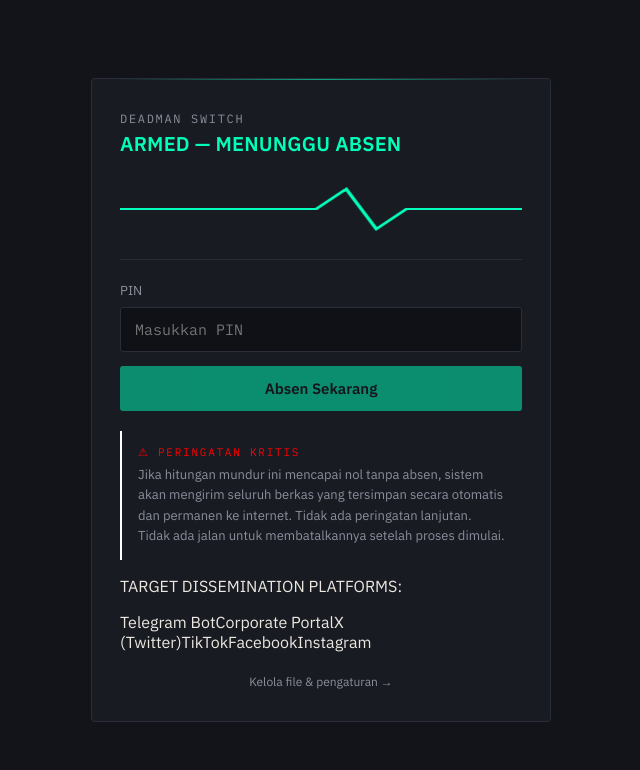
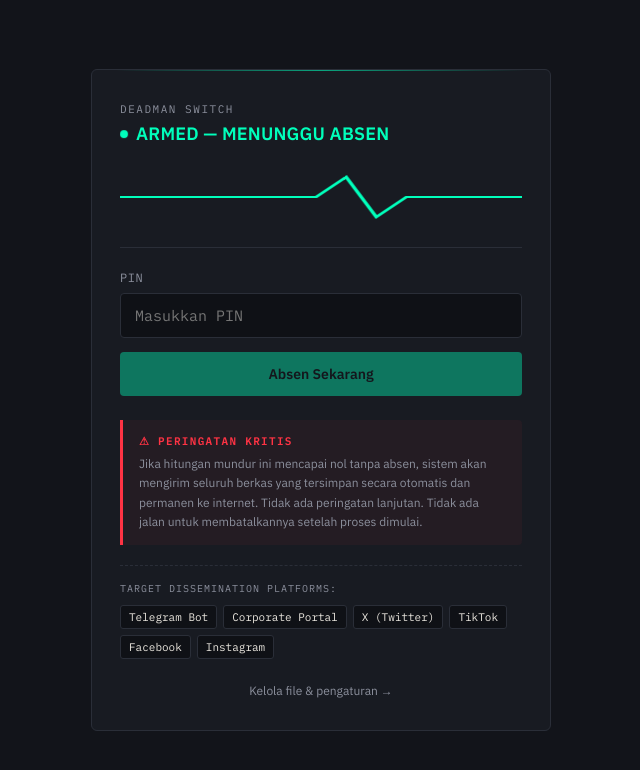
Before and after one commit to zero-route/DeadMan-Switch, a Next.js app: page / in a window 1280 px wide. Shown: the top 770 px of the page, without its empty margins (319-959 px from the left). Built offline with nearby package versions, Linux system fonts and the light colour scheme; no server answers.

Commit message:
update tampilan globals.css

```diff
--- a/app/globals.css
+++ b/app/globals.css
@@ -6,7 +6,7 @@
   --text-dim: #8b8f9c;
   --calm: #00FFBB;
   --warn: #FFFFFF;
-  --war: #FF0000;
+  --war: #FF3344;
 }
 
 * {
@@ -36,21 +36,44 @@ body {
 }
 
 .panel {
+  position: relative;
   width: 100%;
   max-width: 460px;
   background: var(--panel);
   border: 1px solid var(--line);
-  border-radius: 4px;
+  border-radius: 6px;
   padding: 32px 28px;
+}
+
+.panel::before {
+  content: "";
+  position: absolute;
+  top: 0;
+  left: 24px;
+  right: 24px;
+  height: 1px;
+  background: linear-gradient(90deg, transparent, var(--calm), transparent);
+  opacity: 0.6;
 }
 
 .eyebrow {
   font-family: var(--font-mono), monospace;
-  font-size: 12px;
+  font-size: 11px;
   letter-spacing: 0.14em;
   text-transform: uppercase;
   color: var(--text-dim);
-  margin: 0 0 4px;
+  margin: 0 0 6px;
+}
+
+/* Status ARMED & Dot Pulse */
+h1 {
+  display: flex;
+  align-items: center;
+  gap: 8px;
+  font-size: 18px;
+  font-weight: 600;
+  margin: 0 0 24px;
+  letter-spacing: 0.01em;
 }
 
 .status-armed {
@@ -58,14 +81,40 @@ body {
 }
 
 .status-triggered {
-  color: var(--warn);
+  color: var(--war);
 }
 
-h1 {
-  font-size: 20px;
-  font-weight: 600;
-  margin: 0 0 24px;
-  letter-spacing: 0.01em;
+.status-dot {
+  width: 8px;
+  height: 8px;
+  border-radius: 50%;
+  display: inline-block;
+}
+
+.status-dot.armed {
+  background-color: var(--calm);
+  box-shadow: 0 0 8px var(--calm);
+  animation: dot-pulse 2s infinite;
+}
+
+.status-dot.triggered {
+  background-color: var(--war);
+  box-shadow: 0 0 8px var(--war);
+}
+
+@keyframes dot-pulse {
+  0% {
+    transform: scale(0.95);
+    box-shadow: 0 0 0 0 rgba(0, 255, 187, 0.7);
+  }
+  70% {
+    transform: scale(1);
+    box-shadow: 0 0 0 6px rgba(0, 255, 187, 0);
+  }
+  100% {
+    transform: scale(0.95);
+    box-shadow: 0 0 0 0 rgba(0, 255, 187, 0);
+  }
 }
 
 .pulse-wrap {
@@ -115,9 +164,11 @@ h1 {
 
 .field-label {
   display: block;
-  font-size: 13px;
+  font-size: 12px;
+  font-family: var(--font-mono), monospace;
   color: var(--text-dim);
   margin-bottom: 8px;
+  letter-spacing: 0.05em;
 }
 
 input[type="password"],
@@ -125,12 +176,13 @@ input[type="text"] {
   width: 100%;
   background: #0f1116;
   border: 1px solid var(--line);
-  border-radius: 3px;
+  border-radius: 4px;
   color: var(--text);
   padding: 12px 14px;
   font-size: 15px;
   font-family: var(--font-mono), monospace;
   outline: none;
+  transition: border-color 0.2s ease;
 }
 
 input[type="password"]:focus,
@@ -144,16 +196,17 @@ button {
   background: var(--calm);
   color: #0f1116;
   border: none;
-  border-radius: 3px;
+  border-radius: 4px;
   padding: 13px 14px;
-  font-size: 15px;
+  font-size: 14px;
   font-weight: 600;
   font-family: var(--font-sans), sans-serif;
   cursor: pointer;
+  transition: opacity 0.2s ease;
 }
 
 button:disabled {
-  opacity: 0.5;
+  opacity: 0.4;
   cursor: not-allowed;
 }
 
@@ -169,10 +222,66 @@ input:focus-visible {
   color: var(--text-dim);
 }
 
+/* Warning Block Merah Transparan */
+.warning-block {
+  margin-top: 24px;
+  padding: 14px 16px;
+  background: rgba(255, 51, 68, 0.05);
+  border-left: 3px solid var(--war);
+  border-radius: 0 4px 4px 0;
+}
+
+.warning-label {
+  font-family: var(--font-mono), monospace;
+  font-size: 11px;
+  letter-spacing: 0.12em;
+  color: var(--war);
+  margin: 0 0 6px;
+  font-weight: 600;
+}
+
+.warning-text {
+  font-size: 12px;
+  line-height: 1.6;
+  color: var(--text-dim);
+  margin: 0;
+}
+
+/* Target Destinations Styling */
+.destinations-wrap {
+  margin-top: 20px;
+  padding-top: 16px;
+  border-top: 1px dashed var(--line);
+}
+
+.destinations-label {
+  font-family: var(--font-mono), monospace;
+  font-size: 10px;
+  letter-spacing: 0.1em;
+  color: var(--text-dim);
+  margin: 0 0 10px;
+}
+
+.destinations-grid {
+  display: flex;
+  flex-wrap: wrap;
+  gap: 6px;
+}
+
+.dest-badge {
+  font-family: var(--font-mono), monospace;
+  font-size: 11px;
+  background: #0f1116;
+  color: var(--text);
+  border: 1px solid var(--line);
+  padding: 4px 8px;
+  border-radius: 3px;
+}
+
 .foot-link {
   display: block;
   text-align: center;
-  margin-top: 22px;
+  margin-top: 24px;
   font-size: 12px;
   color: var(--text-dim);
   text-decoration: none;
@@ -182,70 +291,9 @@ input:focus-visible {
   color: var(--text);
 }
 
-.file-row {
-  display: flex;
-  justify-content: space-between;
-  align-items: center;
-  padding: 10px 0;
-  border-bottom: 1px solid var(--line);
-  font-size: 14px;
-}
-
-.file-row:last-child {
-  border-bottom: none;
-}
-
-.file-name {
-  font-family: var(--font-mono), monospace;
-}
-
-.remove-btn {
-  width: auto;
-  background: transparent;
-  color: var(--warn);
-  border: 1px solid var(--warn);
-  padding: 5px 10px;
-  font-size: 12px;
-  margin-top: 0;
-}
-
 @media (prefers-reduced-motion: reduce) {
-  .pulse-line {
+  .pulse-line,
+  .status-dot.armed {
     animation: none;
   }
 }
-.panel {
-  position: relative;
-}
-
-.panel::before {
-  content: "";
-  position: absolute;
-  top: 0;
-  left: 24px;
-  right: 24px;
-  height: 1px;
-  background: linear-gradient(90deg, transparent, var(--calm), transparent);
-  opacity: 0.6;
-}
-
-.warning-block {
-  margin-top: 20px;
-  padding: 14px 16px;
-  border-left: 2px solid var(--warn);
-}
-
-.warning-label {
-  font-family: var(--font-mono), monospace;
-  font-size: 11px;
-  letter-spacing: 0.16em;
-  color: var(--war);
-  margin: 0 0 6px;
-}
-
-.warning-text {
-  font-size: 13px;
-  line-height: 1.55;
-  color: var(--text-dim);
-  margin: 0;
-}
```
